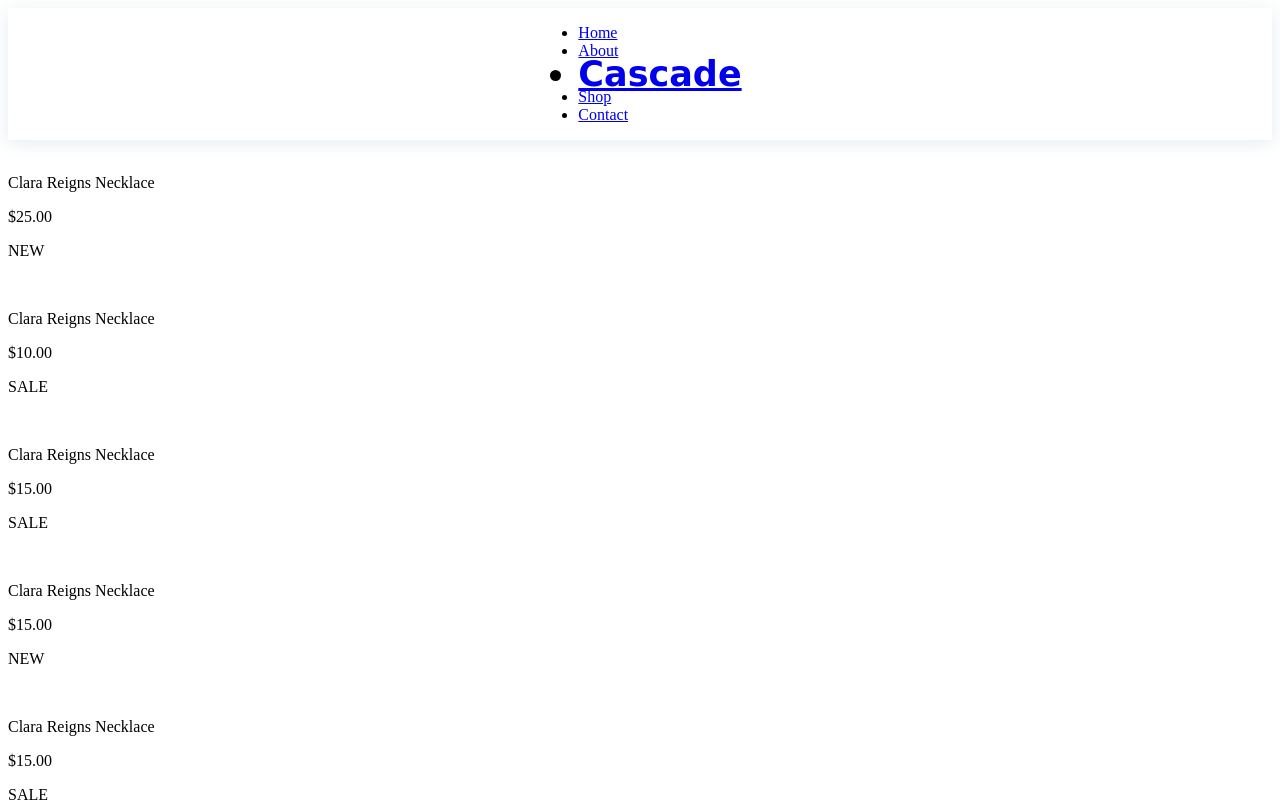
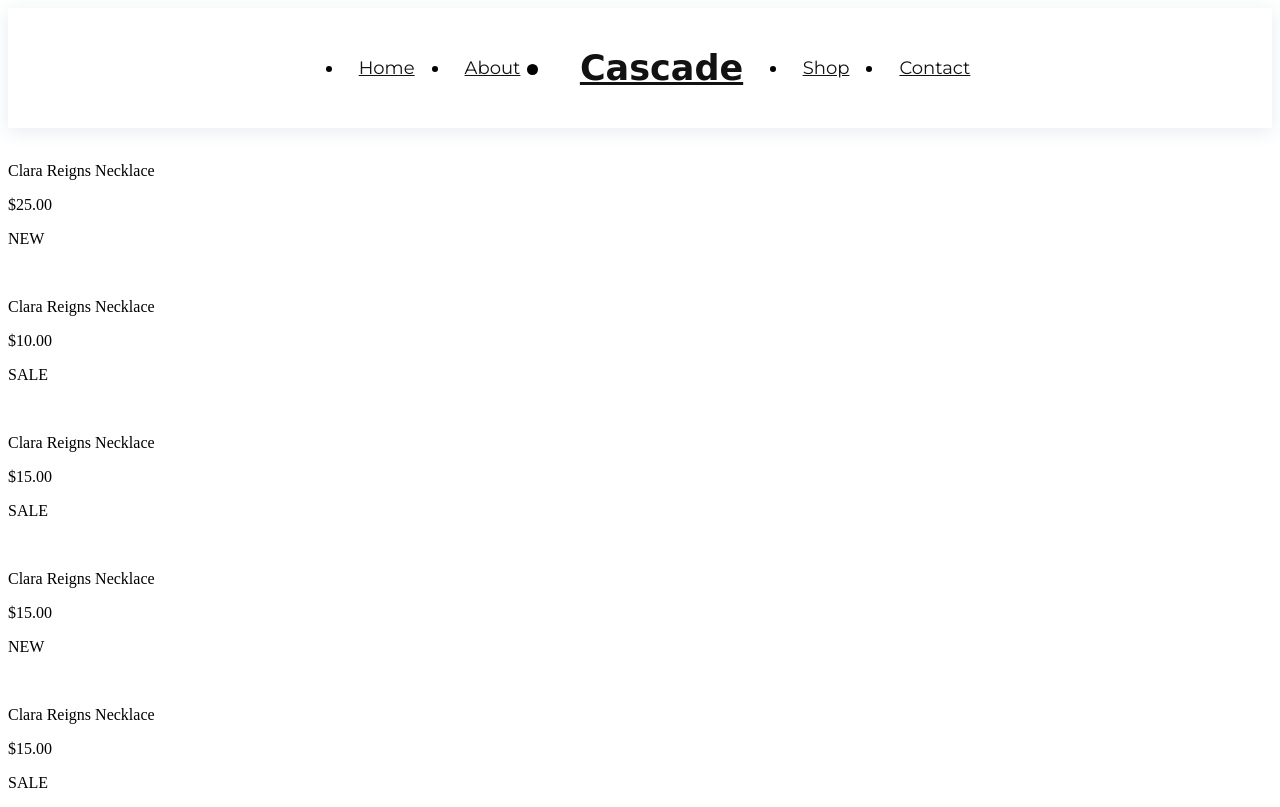
Before and after one commit to nana-ntim/ecommerce-simple-site, a plain HTML site: page _2/index.html in a window 1280 px wide. Shown: the top 807 px of the page. Drawn offline with Linux system fonts and the light colour scheme; files that its build step writes are made by us from their sources; a web font is replaced by a local one.

Commit message:
Update style.css

```diff
--- a/_2/style.css
+++ b/_2/style.css
@@ -15,3 +15,27 @@
   font-weight: 900;
   line-height: 0.8;
 }
+
+.header ul {
+  display: flex;
+  justify-content: space-between;
+  align-items: center;
+  padding: 10px 5%;
+  line-height: 0.8;
+}
+
+.header ul .logo {
+  margin: 10px;
+  padding: 10px 4%;
+}
+
+.header ul a {
+  color: #121212;
+}
+
+.header ul li {
+  font-family: "Montserrat", sans-serif;
+  padding: 15px;
+  margin: 10px;
+  font-size: 18px;
+}
```
